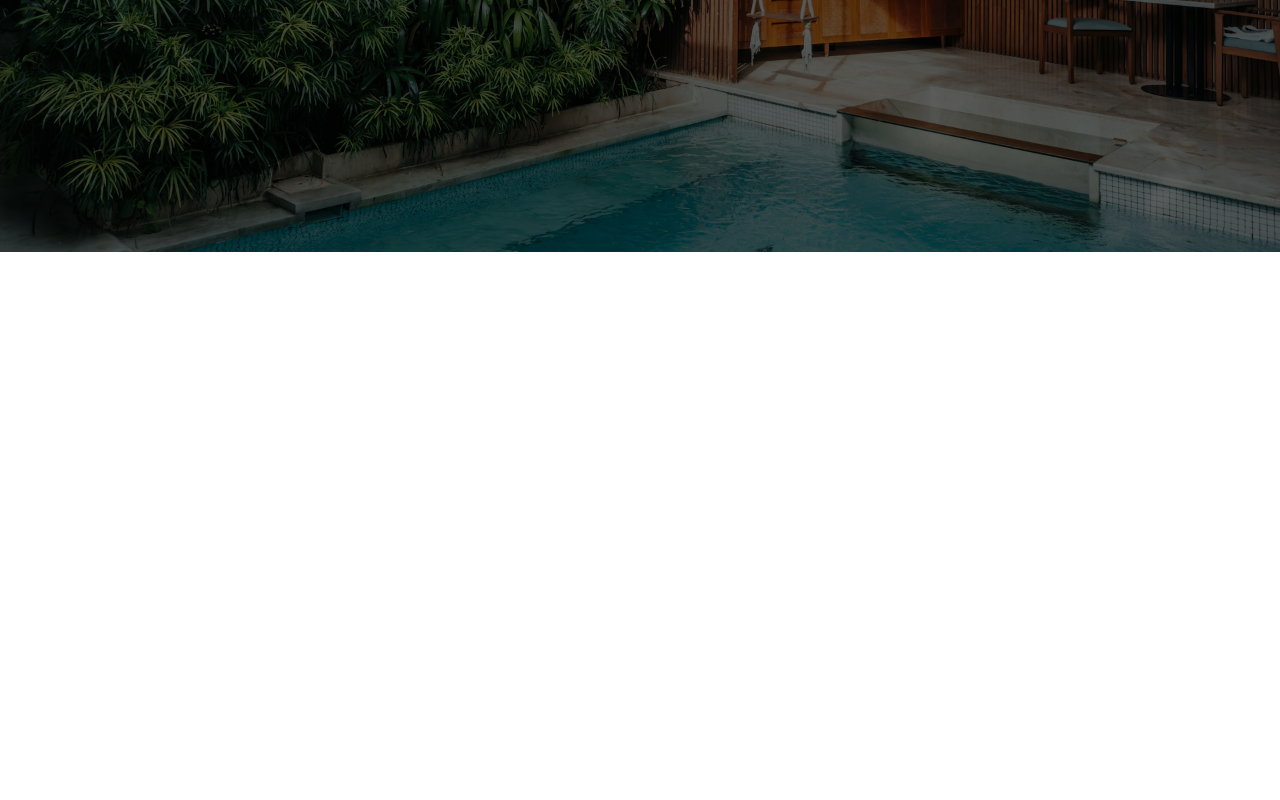
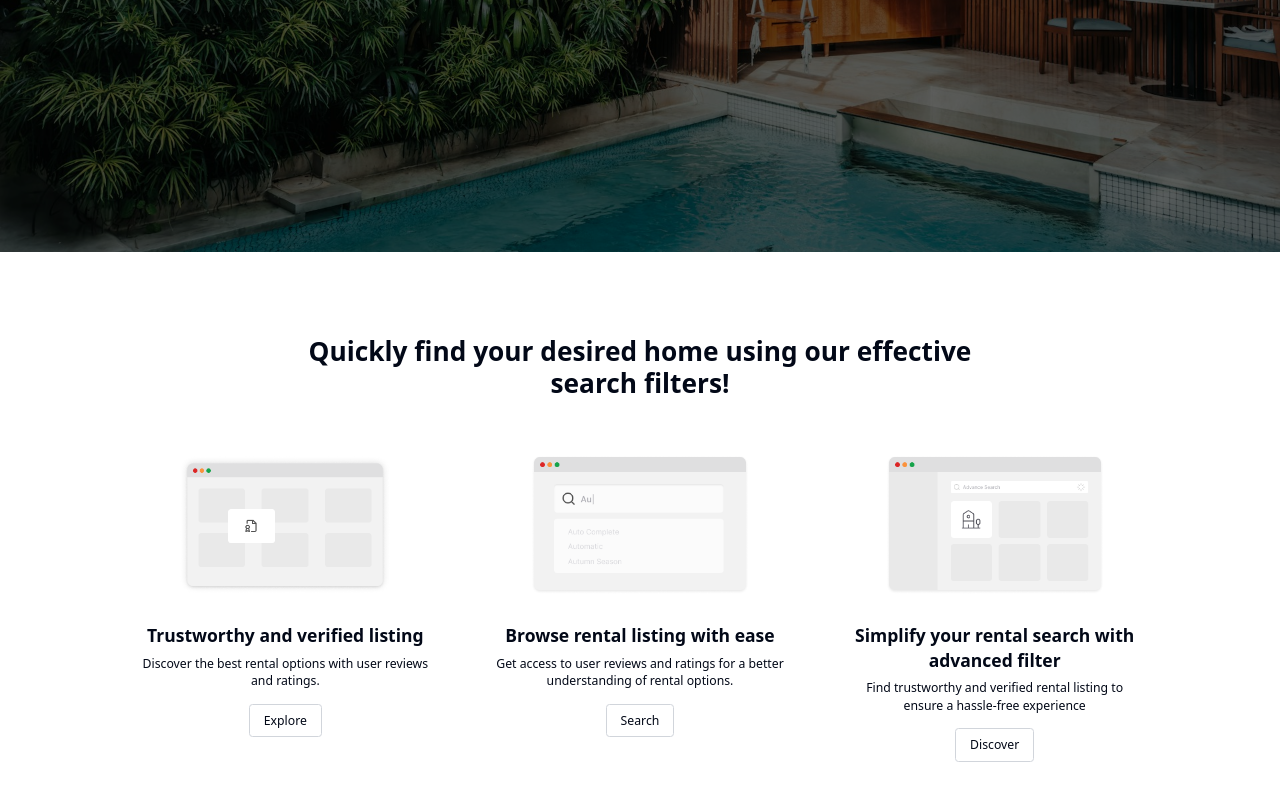
Before and after one commit to nowshad-islam-dev/Rent, a Next.js app in the folder client/: page /landing in a window 1280 px wide. Shown: the part 600-1400 px from the top of the page. Before the commit the page ends 852 px from the top, so only its background shows below. Built offline with nearby package versions, Linux system fonts and the light colour scheme; no server answers.

Commit message:
feat: add FeaturesSection component to enhance landing page with search capabilities

```diff
--- /dev/null
+++ b/client/src/app/(nondashboard)/landing/FeaturesSection.tsx
@@ -0,0 +1,103 @@
+'use client';
+
+import { motion } from 'framer-motion';
+import Image from 'next/image';
+import Link from 'next/link';
+const containerVariants = {
+  hidden: { opacity: 0, y: 50 },
+  visible: {
+    opacity: 1,
+    y: 0,
+    transition: {
+      duration: 0.5,
+      staggerChildren: 0.2,
+    },
+  },
+};
+const itemVariants = {
+  hidden: { opacity: 0, y: 20 },
+  visible: { opacity: 1, y: 0 },
+};
+
+const FeaturesSection = () => {
+  return (
+    <motion.div
+      initial='hidden'
+      whileInView='visible'
+      viewport={{ once: true }}
+      variants={containerVariants}
+      className='py-24 px-6 sm:px-8 lg:px-12 xl:px-16 bg-white'
+    >
+      <div className='max-w-4xl xl:max-w-6xl mx-auto'>
+        <motion.h2
+          variants={itemVariants}
+          className='text-3xl font-bold text-center mb-12 w-full sm:w-2/3 mx-auto'
+        >
+          Quickly find your desired home using our effective search filters!
+        </motion.h2>
+        <div className='grid grid-cols-1 md:grid-cols-3 gap-8 lg:gap-12 xl:gap-16'>
+          {[0, 1, 2].map((index) => (
+            <motion.div key={index} variants={itemVariants}>
+              <FeatureCard
+                imageSrc={`/landing-search${3 - index}.png`}
+                title={
+                  [
+                    'Trustworthy and verified listing',
+                    'Browse rental listing with ease',
+                    'Simplify your rental search with advanced filter',
+                  ][index]
+                }
+                description={
+                  [
+                    'Discover the best rental options with user reviews and ratings.',
+                    'Get access to user reviews and ratings for a better understanding of rental options.',
+                    'Find trustworthy and verified rental listing to ensure a hassle-free experience',
+                  ][index]
+                }
+                linkText={['Explore', 'Search', 'Discover'][index]}
+                linkHref={['/explore', '/search', '/discover'][index]}
+              />
+            </motion.div>
+          ))}
+        </div>
+      </div>
+    </motion.div>
+  );
+};
+
+export default FeaturesSection;
+
+const FeatureCard = ({
+  imageSrc,
+  title,
+  description,
+  linkText,
+  linkHref,
+}: {
+  imageSrc: string;
+  title: string;
+  description: string;
+  linkText: string;
+  linkHref: string;
+}) => (
+  <div className='text-center'>
+    <div className='p-4 rounded-lg mb-4 flex items-center justify-center h-48'>
+      <Image
+        src={imageSrc}
+        width={400}
+        height={400}
+        className='w-full h-full object-contain'
+        alt={title}
+      />
+    </div>
+    <h3 className='text-xl font-semibold mb-2'>{title}</h3>
+    <p className='mb-4'>{description}</p>
+    <Link
+      className='inline-block border border-gray-300 rounded px-4 py-2 hover:bg-gray-100'
+      href={linkHref}
+      scroll={false}
+    >
+      {linkText}
+    </Link>
+  </div>
+);
--- a/client/src/app/(nondashboard)/landing/page.tsx
+++ b/client/src/app/(nondashboard)/landing/page.tsx
@@ -1,9 +1,11 @@
+import FeaturesSection from './FeaturesSection';
 import HeroSection from './HeroSection';
 
 const page = () => {
   return (
     <div>
       <HeroSection />
+      <FeaturesSection />
     </div>
   );
 };
```
